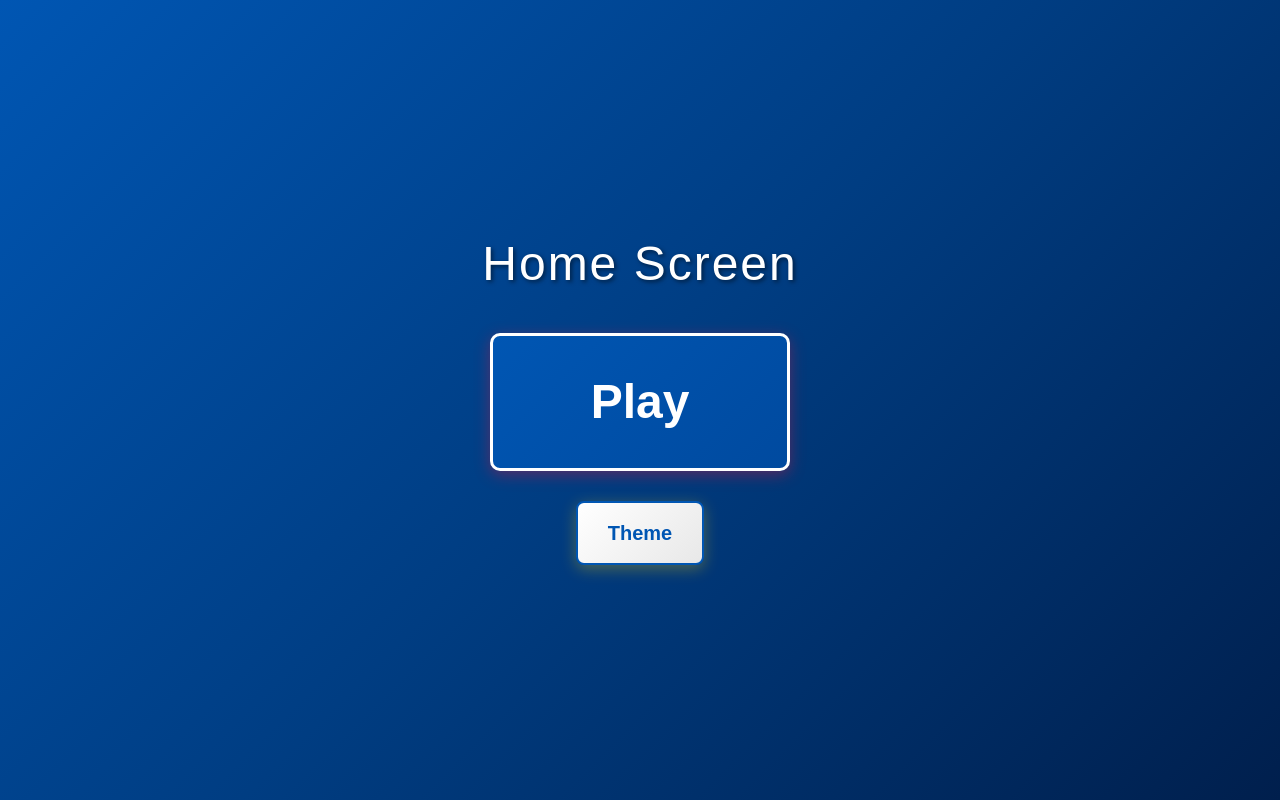
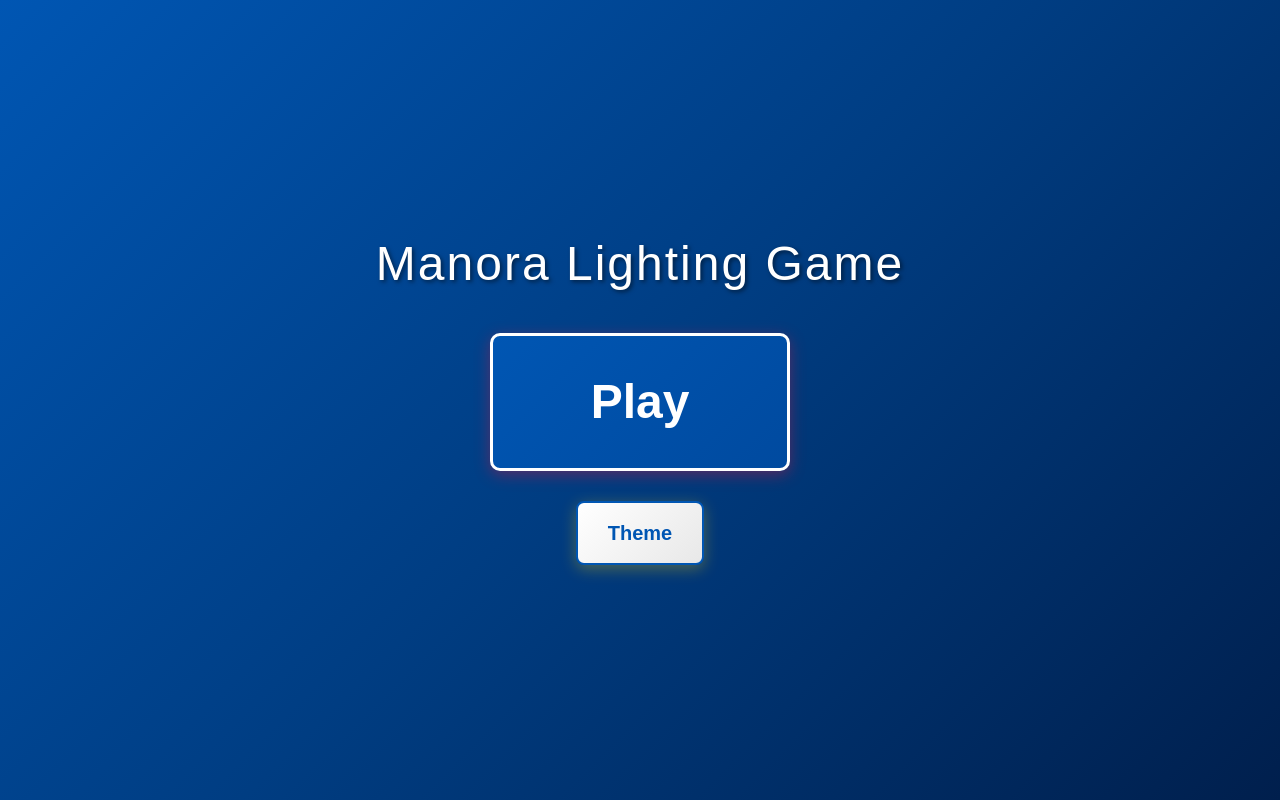
Before and after one commit to JeetrK/Christmas-project, a plain HTML site: page index.html in a window 1280 px wide. Both pictures are taken after a click on the button "Theme". Drawn offline with nearby package versions, Linux system fonts and the light colour scheme.

Commit message:
more adjustments

```diff
--- a/index.html
+++ b/index.html
@@ -24,7 +24,7 @@
             <!-- place navbar here -->
         </header>
         <main>
-            <h1>Home Screen</h1>
+            <h1 id="pageTitle">Tree Decorating Game</h1>
 
             <button type="button" class="btn btn-primary" id="Switch">Play</button>
             <button type="button" class="btn btn-secondary" id="ThemeToggle">Theme</button>
--- a/script.js
+++ b/script.js
@@ -7,12 +7,26 @@ window.addEventListener('DOMContentLoaded', function() {
     const savedTheme = localStorage.getItem('theme') || 'christmas';
     if (savedTheme === 'hanukkah') {
         document.body.classList.add('hanukkah');
+        updatePageTitle();
     }
 });
+
+// Update page title based on theme
+function updatePageTitle() {
+    const pageTitle = document.getElementById('pageTitle');
+    if (pageTitle) {
+        if (document.body.classList.contains('hanukkah')) {
+            pageTitle.textContent = 'Manora Lighting Game';
+        } else {
+            pageTitle.textContent = 'Tree Decorating Game';
+        }
+    }
+}
 
 // Theme toggle button
 document.getElementById('ThemeToggle').addEventListener('click', function() {
     document.body.classList.toggle('hanukkah');
+    updatePageTitle();
 
     // Save theme preference
     if (document.body.classList.contains('hanukkah')) {
```
